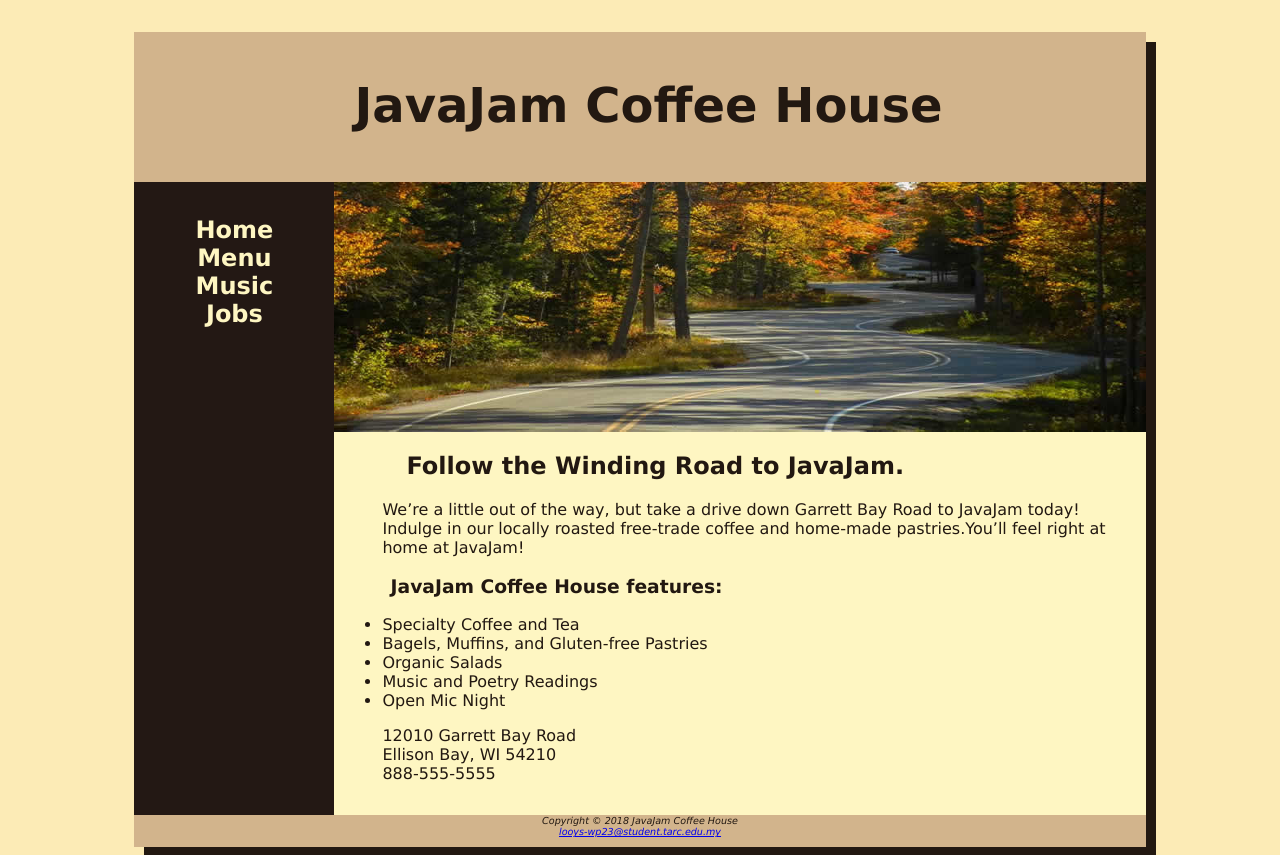
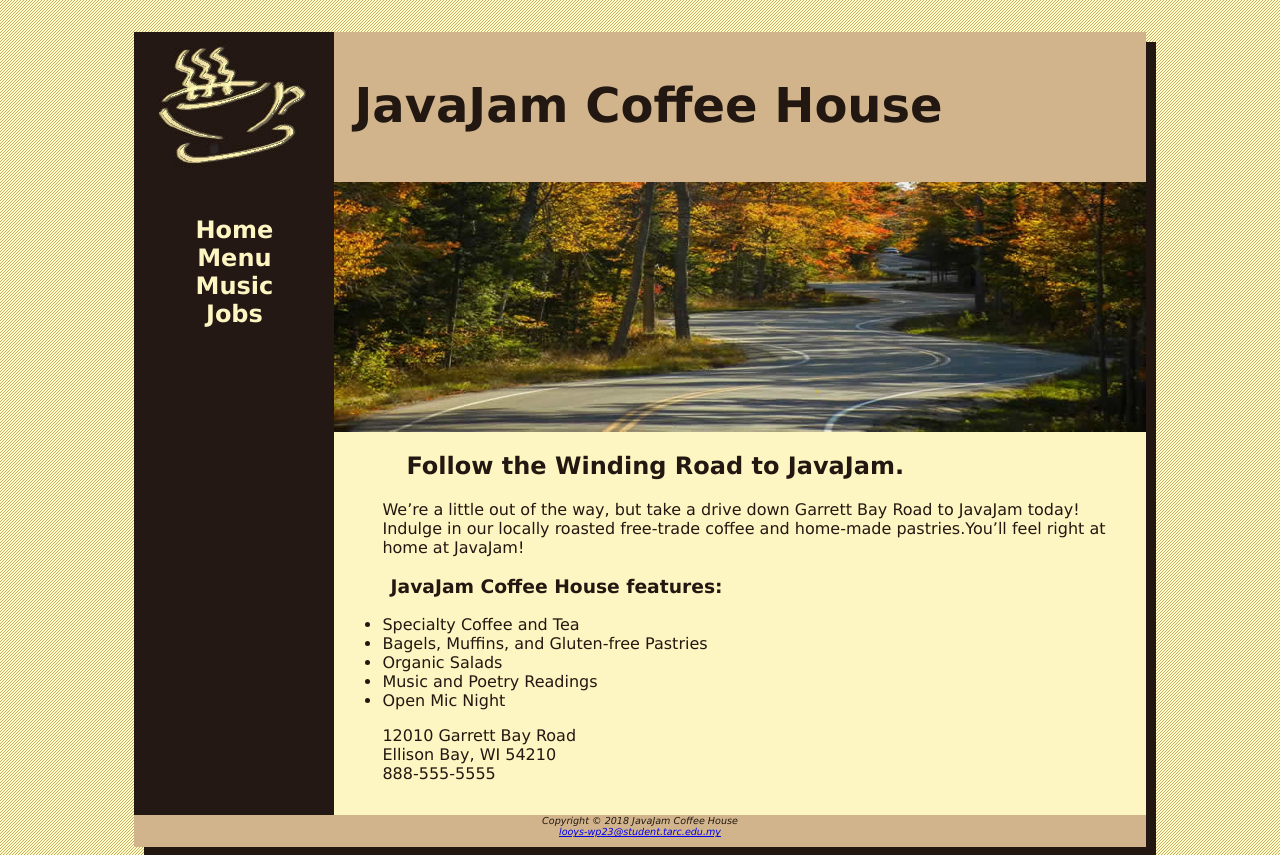
Before and after one commit to looys0506/looys, a plain HTML site: page index.html in a window 1280 px wide. Drawn offline with Linux system fonts and the light colour scheme.

Commit message:
Update javajam.css

```diff
--- a/javajam.css
+++ b/javajam.css
@@ -2,13 +2,13 @@ body{
     background-color: #FCEBB6;
     color: #221811;
     font-family: Verdana,Arial,sans-serif;
-    background-image:url(../JavaJam/images/background.gif);
+    background-image:url(images/background.gif);
 }
 
 header{
     background-color: #D2B48C;
     height: 150px;
-    background-image: url(../JavaJam/images/javajamlogo.jpg);
+    background-image: url(images/javajamlogo.jpg);
     background-repeat: no-repeat;
 }
 
```
